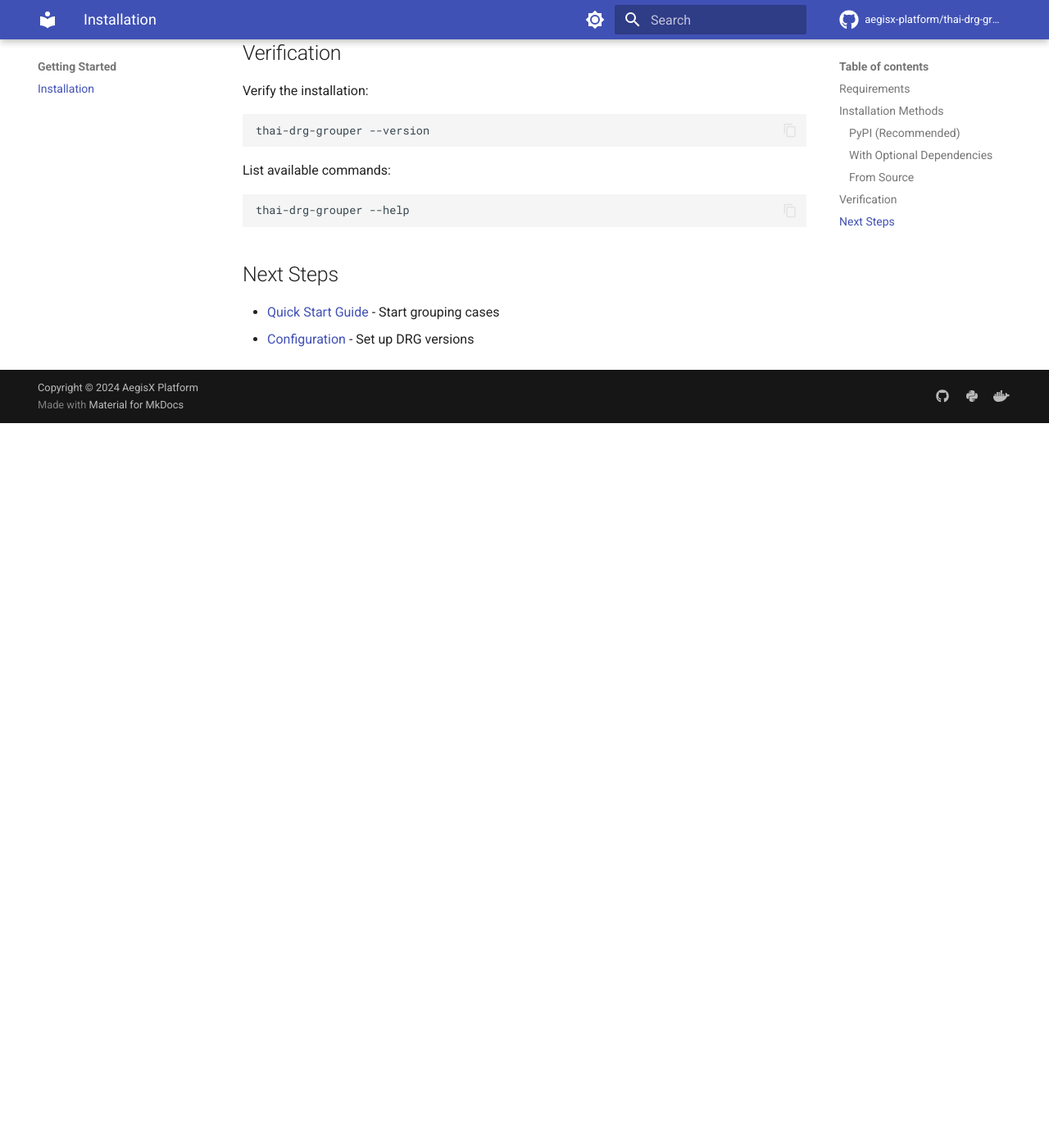
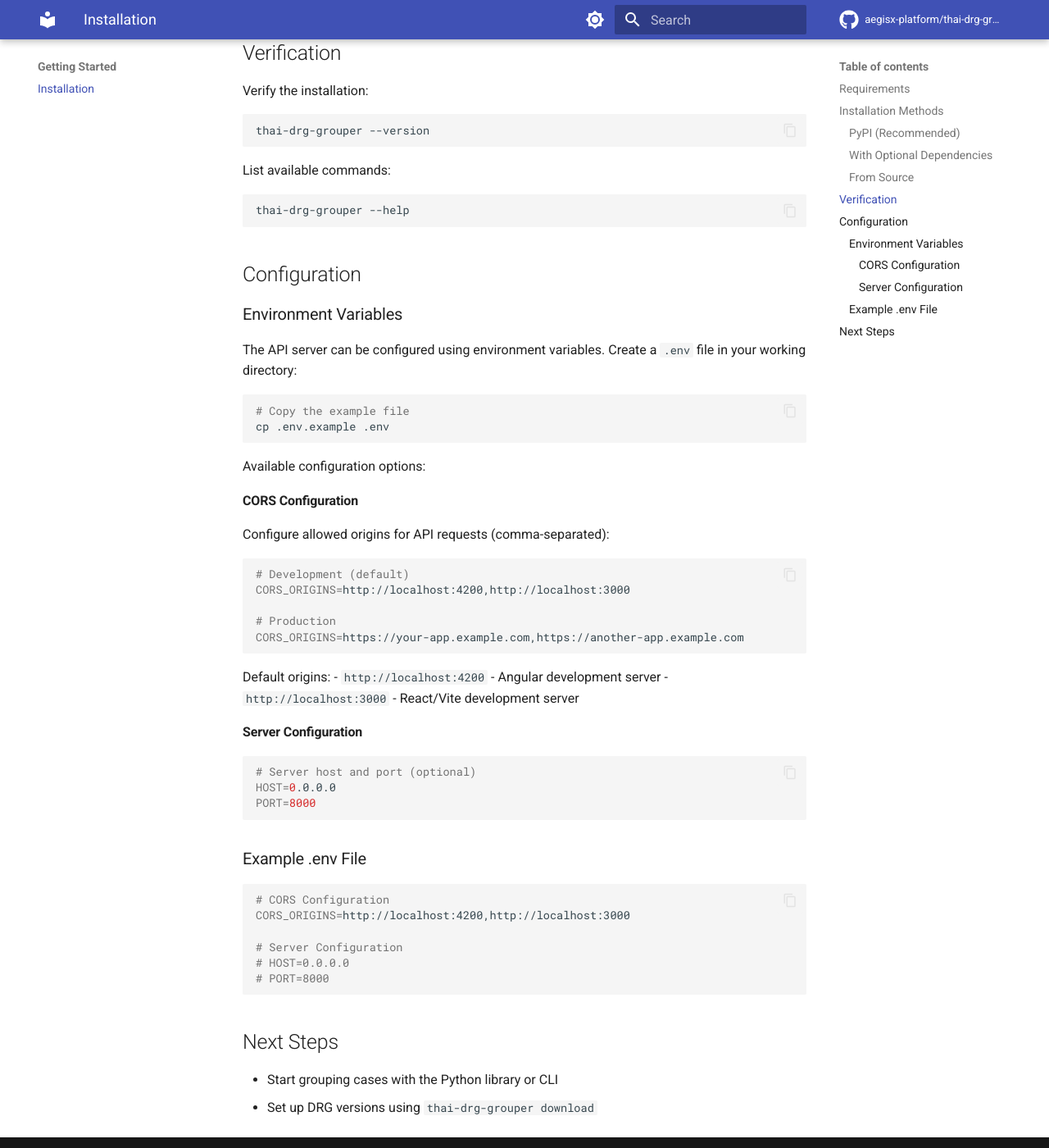
Before and after one commit to aegisx-platform/thai-drg-grouper, an MkDocs documentation site: the page built from docs/getting-started/installation.md, in a window 1280 px wide and 1400 px high, scrolled down 1200 px. Shown: the whole window at 82% size. Built offline with MkDocs 1.6.1 and Material for MkDocs 9.7.7, drawn with Linux system fonts in a browser that asks for light colours; comment, search, counter and statistics services are not loaded; the version menu is left out; before the commit the page ends 1716 px from its top, so only the background shows below that.

Commit message:
docs: add environment variables configuration guide
English docs (docs/getting-started/installation.md):
- Add Configuration section explaining environment variables
- Document CORS_ORIGINS with examples for dev and production
- Document SERVER configuration (HOST, PORT)
- Add .env file example

Thai docs (docs/th/getting-started/installation.md):
- เพิ่มส่วนการตั้งค่า Environment Variables
- อธิบาย CORS configuration พร้อมตัวอย่าง
- อธิบายการใช้กับ Docker
- เพิ่มตัวอย่างไฟล์ .env

Thai main page (docs/th/index.md):
- เพิ่มคำอธิบาย CORS configuration ในส่วน REST API
- ลิงก์ไปยังเอกสารการตั้งค่าโดยละเอียด

🤖 Generated with [Claude Code](https://claude.com/claude-code)

Co-Authored-By: Claude Sonnet 4.5 <noreply@anthropic.com>

````diff
--- a/docs/getting-started/installation.md
+++ b/docs/getting-started/installation.md
@@ -65,7 +65,55 @@ List available commands:
 thai-drg-grouper --help
 ```
 
+## Configuration
+
+### Environment Variables
+
+The API server can be configured using environment variables. Create a `.env` file in your working directory:
+
+```bash
+# Copy the example file
+cp .env.example .env
+```
+
+Available configuration options:
+
+#### CORS Configuration
+
+Configure allowed origins for API requests (comma-separated):
+
+```bash
+# Development (default)
+CORS_ORIGINS=http://localhost:4200,http://localhost:3000
+
+# Production
+CORS_ORIGINS=https://your-app.example.com,https://another-app.example.com
+```
+
+Default origins:
+- `http://localhost:4200` - Angular development server
+- `http://localhost:3000` - React/Vite development server
+
+#### Server Configuration
+
+```bash
+# Server host and port (optional)
+HOST=0.0.0.0
+PORT=8000
+```
+
+### Example .env File
+
+```bash
+# CORS Configuration
+CORS_ORIGINS=http://localhost:4200,http://localhost:3000
+
+# Server Configuration
+# HOST=0.0.0.0
+# PORT=8000
+```
+
 ## Next Steps
 
-- [Quick Start Guide](quickstart.md) - Start grouping cases
-- [Configuration](configuration.md) - Set up DRG versions
+- Start grouping cases with the Python library or CLI
+- Set up DRG versions using `thai-drg-grouper download`
--- a/docs/th/getting-started/installation.md
+++ b/docs/th/getting-started/installation.md
@@ -133,6 +133,71 @@ data/versions/
     └── ...
 ```
 
+## การตั้งค่า (Configuration)
+
+### ตัวแปร Environment Variables
+
+สามารถตั้งค่า API server ผ่าน environment variables โดยสร้างไฟล์ `.env` ในโฟลเดอร์ที่รันโปรแกรม:
+
+```bash
+# คัดลอกไฟล์ตัวอย่าง
+cp .env.example .env
+```
+
+### ตัวเลือกการตั้งค่า
+
+#### การตั้งค่า CORS
+
+กำหนด origins ที่อนุญาตให้เรียก API (คั่นด้วย comma):
+
+```bash
+# สำหรับ Development (ค่า default)
+CORS_ORIGINS=http://localhost:4200,http://localhost:3000
+
+# สำหรับ Production
+CORS_ORIGINS=https://your-app.example.com,https://another-app.example.com
+```
+
+**Origins เริ่มต้น:**
+- `http://localhost:4200` - Angular development server
+- `http://localhost:3000` - React/Vite development server
+
+#### การตั้งค่า Server
+
+```bash
+# กำหนด host และ port (ถ้าต้องการ)
+HOST=0.0.0.0
+PORT=8000
+```
+
+### ตัวอย่างไฟล์ .env
+
+```bash
+# CORS Configuration
+CORS_ORIGINS=http://localhost:4200,http://localhost:3000
+
+# Server Configuration
+# HOST=0.0.0.0
+# PORT=8000
+```
+
+### การใช้งานกับ Docker
+
+เมื่อใช้ Docker สามารถส่ง environment variables ผ่าน `-e` flag:
+
+```bash
+docker run -p 8000:8000 \
+  -e CORS_ORIGINS="https://your-app.com" \
+  ghcr.io/aegisx-platform/thai-drg-grouper:latest
+```
+
+หรือใช้ไฟล์ `.env`:
+
+```bash
+docker run -p 8000:8000 --env-file .env \
+  ghcr.io/aegisx-platform/thai-drg-grouper:latest
+```
+
 ## การแก้ไขปัญหาที่พบบ่อย
 
 ### ปัญหา: ImportError - No module named 'dbfread'
````
Also changed, not shown: docs/th/index.md (+10 -0 lines).
